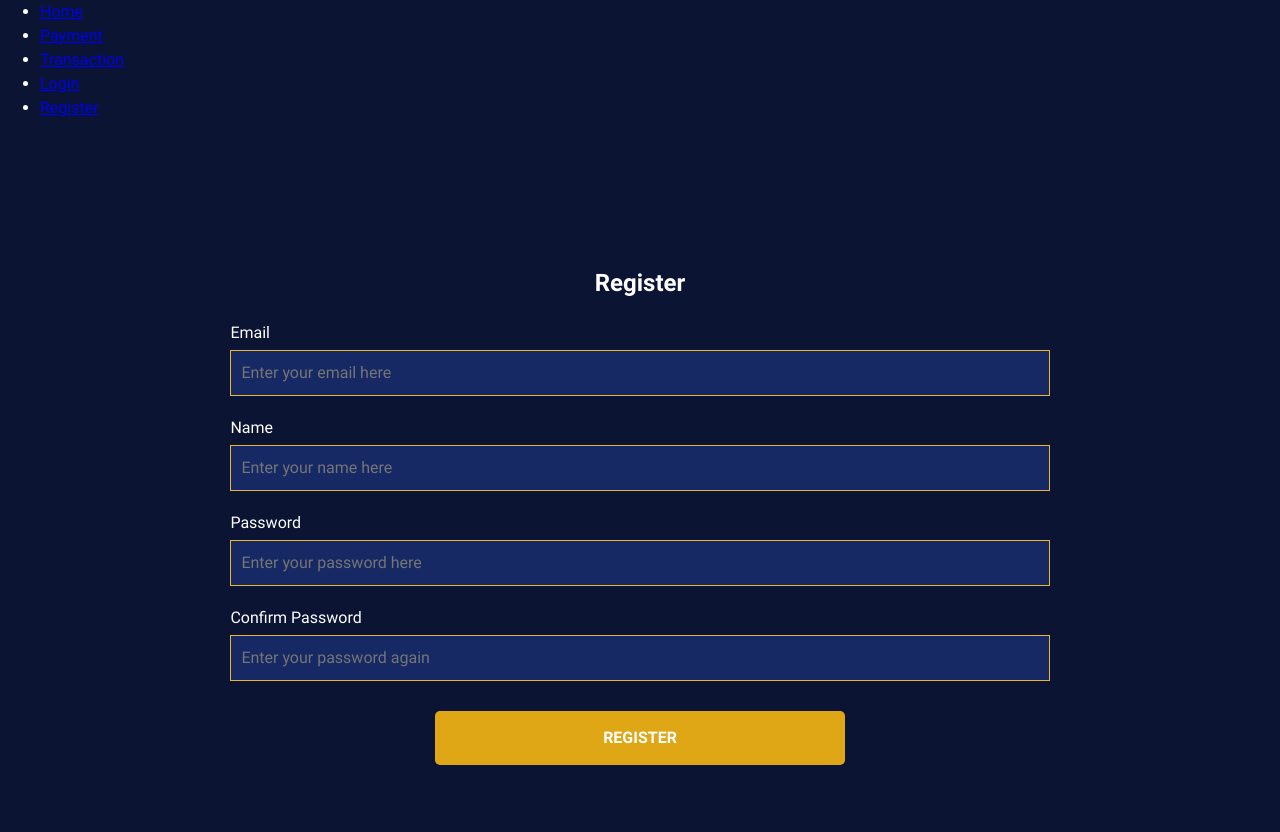
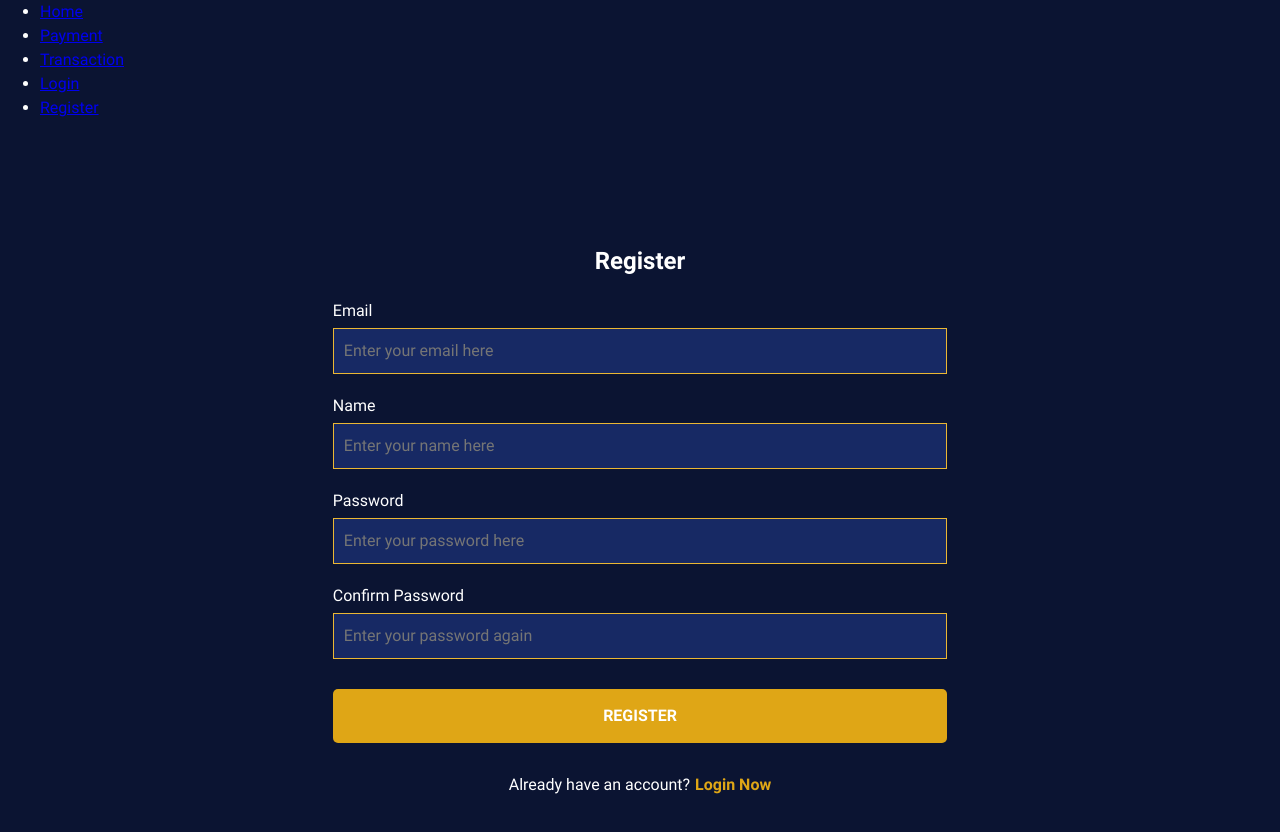
Before and after one commit to BuzzOffer/E-Gringotts-Frontend, a React (Vite) app: page /register in a window 1280 px wide. Shown: the top 832 px of the page. Built offline with nearby package versions, Linux system fonts and the light colour scheme.

Commit message:
Added the part where you can switch to Login page if there's an existing account in the system

```diff
--- /dev/null
+++ b/src/components/registration/AccountSwitch.css
@@ -0,0 +1,18 @@
+/* AccountSwitch.css */
+.account-switch {
+    text-align: center;
+    margin-top: 20px; /* Space above the switch message */
+    color: var(--white); /* Assuming white text color for the static text */
+  }
+
+  .account-switch .login-link {
+    color: var(--dark-yellow); /* Replace with the actual color for the hyperlink */
+    text-decoration: none;
+    margin-left: 5px; /* Spacing between the text and link */
+    font-weight: bold;
+  }
+
+  .account-switch .login-link:hover {
+    text-decoration: underline;
+    color: var(--light-yellow);
+  }
--- /dev/null
+++ b/src/components/registration/AccountSwitch.jsx
@@ -0,0 +1,13 @@
+import React from 'react';
+import './AccountSwitch.css';
+
+function AccountSwitch({ text, linkText, linkHref }) {
+  return (
+    <div className="account-switch">
+      <span>{text}</span>
+      <a href={linkHref} className="login-link">{linkText}</a>
+    </div>
+  );
+}
+
+export default AccountSwitch;
--- a/src/components/registration/Form.css
+++ b/src/components/registration/Form.css
@@ -10,7 +10,7 @@
         display: flex;
         flex-direction: column;
         align-items: center; /* This centers the child elements (text inputs) horizontally */
-        width: 80%;
+        width: 60%;
     }
 
 
--- a/src/components/registration/SubmitButton.css
+++ b/src/components/registration/SubmitButton.css
@@ -8,7 +8,7 @@
     font-size: 16px; /* Adjust as needed */
     font-weight: bold; /* Makes the text bold */
     cursor: pointer; /* Changes cursor to pointer when hovering over the button */
-    width: 40%; /* Assuming button should be the same width as the inputs */
+    width: 80%; /* Assuming button should be the same width as the inputs */
     margin: 10px auto; /* Centers the button and adds space above and below */
     display: block; /* Makes the width effective by setting the element to block */
     text-transform: uppercase; /* Makes the button text uppercase */
--- a/src/pages/Register/index.jsx
+++ b/src/pages/Register/index.jsx
@@ -3,6 +3,7 @@ import React, { useState } from 'react';
 import TextInput from '../../components/registration/TextInput';
 import '../../components/registration/Form.css';
 import SubmitButton from '../../components/registration/SubmitButton';
+import AccountSwitch from '../../components/registration/AccountSwitch';
 
 function RegisterScreen() {
     const [email, setEmail] = useState('');
@@ -31,8 +32,12 @@ function RegisterScreen() {
                 <TextInput label="Name" type="text" placeholder="Enter your name here" name="name" value={name} onChange={handleChange} />
                 <TextInput label="Password" type="password" placeholder="Enter your password here" name="password" value={password} onChange={handleChange} />
                 <TextInput label="Confirm Password" type="password" placeholder="Enter your password again" name="confirmPassword" value={confirmPassword} onChange={handleChange} />
-                <SubmitButton text="Register"/>
-
+                <SubmitButton text="Register" />
+                <AccountSwitch
+                    text="Already have an account?"
+                    linkText="Login Now"
+                    linkHref="/login"
+                />
             </form></div>
     );
 }
```
